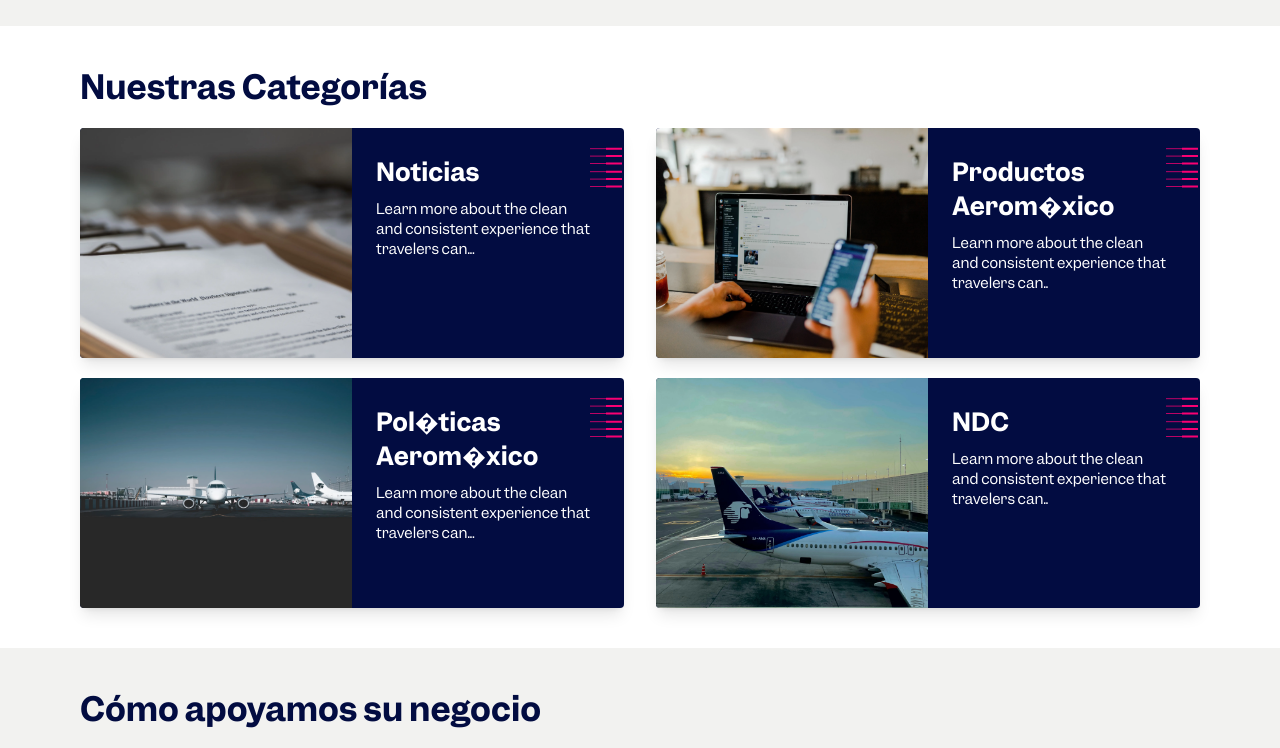
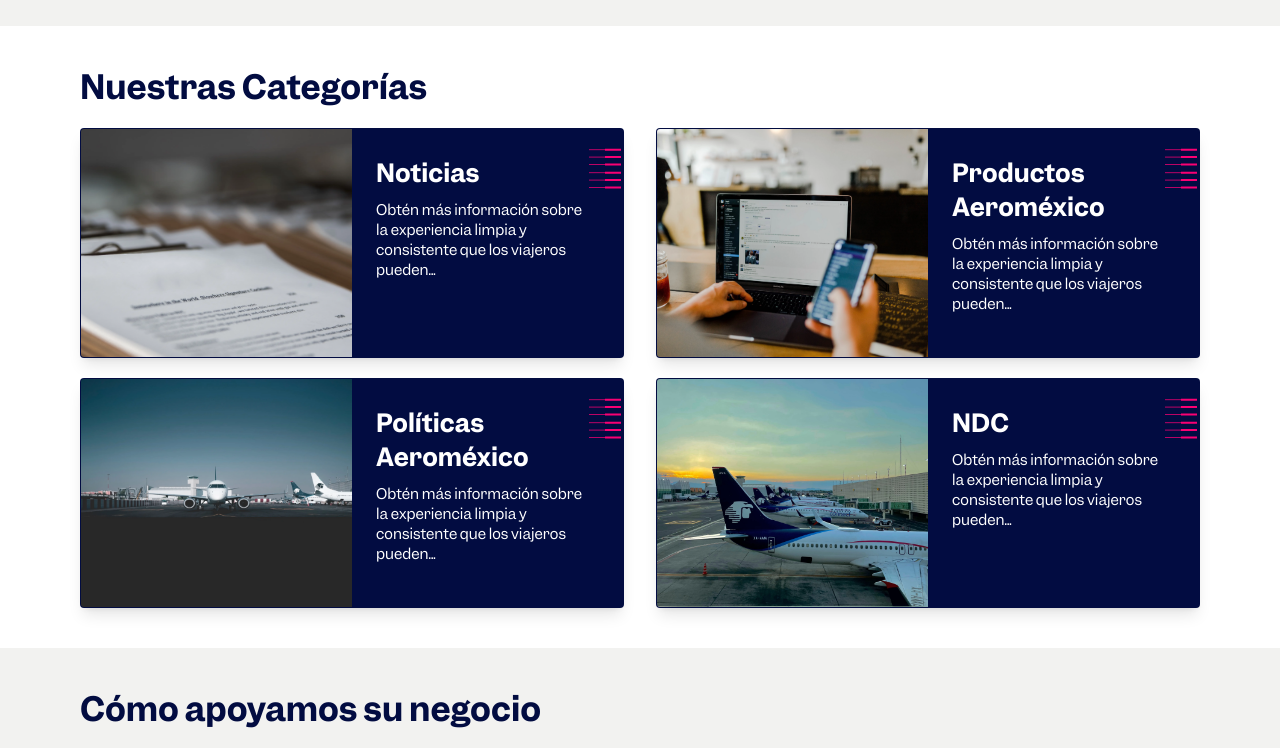
Before and after one commit to GJVizconde/aeromexico-maintenance-site, a Vue app: page / in a window 1280 px wide. Shown: the part 960-1708 px from the top of the page. Built offline with nearby package versions, Linux system fonts and the light colour scheme.

Commit message:
feat: add Category data

```diff
--- a/src/components/ui/BaseCard.vue
+++ b/src/components/ui/BaseCard.vue
@@ -5,20 +5,23 @@
   variant?: CardVariant;
   padding?: 'none' | 'sm' | 'md' | 'lg';
   as?: 'div' | 'article' | 'section';
+  bgClass?: string;
 }
 
 withDefaults(defineProps<Props>(), {
   variant: 'default',
   padding: 'md',
   as: 'div',
+  bgClass: 'bg-white',
 });
 </script>
 
 <template>
   <component
     :is="as"
-    class="rounded-sm bg-white transition"
+    class="rounded-sm transition"
     :class="[
+      bgClass,
       // Variantes del card
       variant === 'default' && 'shadow-sm border border-gray-200',
       variant === 'elevated' && 'shadow-lg border border-transparent',
--- /dev/null
+++ b/src/data/category.json
@@ -0,0 +1,26 @@
+[
+  {
+    "id": "1",
+    "titleKey": "categories.1.title",
+    "textKey": "categories.1.text",
+    "img": "category-1.webp"
+  },
+  {
+    "id": "2",
+    "titleKey": "categories.2.title",
+    "textKey": "categories.2.text",
+    "img": "category-2.webp"
+  },
+  {
+    "id": "3",
+    "titleKey": "categories.3.title",
+    "textKey": "categories.3.text",
+    "img": "category-3.webp"
+  },
+  {
+    "id": "4",
+    "titleKey": "categories.4.title",
+    "textKey": "categories.4.text",
+    "img": "category-4.webp"
+  }
+]
--- a/src/features/maintenance/Categories.vue
+++ b/src/features/maintenance/Categories.vue
@@ -1,5 +1,5 @@
 <script setup lang="ts">
-import stelasMobileIcon from '@/assets/icons/stelas-mobile.svg';
+import CategoryCard from './CategoryCard.vue';
 import type { CategoryItem } from './maintenance.types';
 
 interface Props {
@@ -20,43 +20,7 @@
       </h2>
 
       <div class="mt-5 grid gap-x-8 gap-y-5 lg:grid-cols-2">
-        <article
-          v-for="(cat, idx) in items"
-          :key="idx"
-          class="relative grid grid-cols-[266px_1fr] lg:grid-cols-2 overflow-hidden rounded-sm bg-amBluePremium shadow-lg lg:h-[230px]"
-        >
-          <img
-            :src="cat.img"
-            alt="category"
-            class="hidden md:block h-full w-full object-cover"
-          />
-
-          <div
-            class="flex flex-col pt-5 pb-5 lg:pt-[27px] pl-5 lg:pl-6 pr-5 md:pr-16 lg:pr-8 text-white"
-          >
-            <h3
-              class="text-2xl leading-[34px] font-GarnettSemibold font-semibold"
-            >
-              {{ cat.title }}
-            </h3>
-
-            <p class="mt-2.5 text-sm leading-5">
-              {{ cat.text }}
-            </p>
-
-            <!-- Icono rojo -->
-            <img
-              :src="stelasMobileIcon"
-              alt="estelas"
-              class="absolute right-0 top-[17px]"
-            />
-            <img
-              :src="stelasMobileIcon"
-              alt="estelas"
-              class="absolute right-0 top-8 md:top-10"
-            />
-          </div>
-        </article>
+        <CategoryCard v-for="(cat, idx) in items" :key="idx" :item="cat" />
       </div>
     </div>
   </section>
--- /dev/null
+++ b/src/features/maintenance/CategoryCard.vue
@@ -0,0 +1,52 @@
+<script setup lang="ts">
+import BaseCard from '@/components/ui/BaseCard.vue';
+import stelasMobileIcon from '@/assets/icons/stelas-mobile.svg';
+
+import type { CategoryItem } from './maintenance.types';
+
+interface Props {
+  item: CategoryItem;
+}
+
+const props = defineProps<Props>();
+</script>
+
+<template>
+  <BaseCard
+    as="article"
+    variant="elevated"
+    padding="none"
+    bg-class="bg-amBluePremium"
+    class="relative grid grid-cols-[266px_1fr] lg:grid-cols-2 overflow-hidden text-white lg:h-[230px]"
+  >
+    <img
+      v-if="props.item.img"
+      :src="props.item.img"
+      :alt="props.item.title"
+      class="hidden md:block h-full w-full object-cover"
+    />
+
+    <div
+      class="flex flex-col pt-5 pb-5 lg:pt-[27px] pl-5 lg:pl-6 pr-5 md:pr-16 lg:pr-8"
+    >
+      <h3 class="text-2xl leading-[34px] font-GarnettSemibold font-semibold">
+        {{ props.item.title }}
+      </h3>
+
+      <p class="mt-2.5 text-sm leading-5">
+        {{ props.item.text }}
+      </p>
+
+      <img
+        :src="stelasMobileIcon"
+        alt="estelas"
+        class="absolute right-0 top-[17px]"
+      />
+      <img
+        :src="stelasMobileIcon"
+        alt="estelas"
+        class="absolute right-0 top-8 md:top-10"
+      />
+    </div>
+  </BaseCard>
+</template>
--- a/src/features/maintenance/maintenance.data.ts
+++ b/src/features/maintenance/maintenance.data.ts
@@ -10,6 +10,7 @@
 import support3Img from '@/assets/images/support-3.webp';
 import support4Img from '@/assets/images/support-4.webp';
 import featuredNews from '@/data/featuredNews.json';
+import categoriesData from '@/data/category.json';
 import navigationLinks from '@/data/navigationLinks.json';
 import { t } from '@/utils/i18n';
 
@@ -34,8 +35,22 @@
   pdf?: string;
 };
 
+type CategoryEntry = {
+  id: string;
+  titleKey: string;
+  textKey: string;
+  img: string;
+};
+
 const featuredImages: Record<string, string> = {
   'distribution.webp': distributionImg,
+};
+
+const categoryImages: Record<string, string> = {
+  'category-1.webp': category1Img,
+  'category-2.webp': category2Img,
+  'category-3.webp': category3Img,
+  'category-4.webp': category4Img,
 };
 
 export const NAV_ITEMS: string[] = (navigationLinks as NavigationLink[]).map(
@@ -53,48 +68,33 @@
   pdf,
 }));
 
-export const CATEGORY_ITEMS: CategoryItem[] = [
-  {
-    title: 'Noticias',
-    text: 'Learn more about the clean and consistent experience that travelers can...',
-    img: category1Img,
-  },
-  {
-    title: 'Productos Aerom�xico',
-    text: 'Learn more about the clean and consistent experience that travelers can..',
-    img: category2Img,
-  },
-  {
-    title: 'Pol�ticas Aerom�xico',
-    text: 'Learn more about the clean and consistent experience that travelers can...',
-    img: category3Img,
-  },
-  {
-    title: 'NDC',
-    text: 'Learn more about the clean and consistent experience that travelers can..',
-    img: category4Img,
-  },
-];
+export const CATEGORY_ITEMS: CategoryItem[] = (
+  categoriesData as CategoryEntry[]
+).map(({ titleKey, textKey, img }) => ({
+  title: t(titleKey),
+  text: t(textKey),
+  img: categoryImages[img] ?? category1Img,
+}));
 
 export const SUPPORT_ITEMS: SupportItem[] = [
   {
     title: 'Chat 24 horas',
-    text: 'Tendr�s una ayuda 24 horas para poder solucionar dudas que llegues a tener.',
+    text: 'Tendrás una ayuda 24 horas para poder solucionar dudas que llegues a tener.',
     img: support1Img,
   },
   {
     title: 'Chat 24 horas',
-    text: 'Tendr�s una ayuda 24 horas para poder solucionar dudas que llegues a tener.',
+    text: 'Tendrás una ayuda 24 horas para poder solucionar dudas que llegues a tener.',
     img: support2Img,
   },
   {
     title: 'Chat 24 horas',
-    text: 'Tendr�s una ayuda 24 horas para poder solucionar dudas que llegues a tener.',
+    text: 'Tendrás una ayuda 24 horas para poder solucionar dudas que llegues a tener.',
     img: support3Img,
   },
   {
     title: 'Chat 24 horas',
-    text: 'Tendr�s una ayuda 24 horas para poder solucionar dudas que llegues a tener.',
+    text: 'Tendrás una ayuda 24 horas para poder solucionar dudas que llegues a tener.',
     img: support4Img,
   },
 ];
--- a/src/locales/es.json
+++ b/src/locales/es.json
@@ -33,5 +33,23 @@
     "title": "Sitio en mantenimiento",
     "description": "Te sugerimos llamar a Global Support o escribirnos por el chat.",
     "cta": "Chat Aeroméxico"
+  },
+  "categories": {
+    "1": {
+      "title": "Noticias",
+      "text": "Obtén más información sobre la experiencia limpia y consistente que los viajeros pueden..."
+    },
+    "2": {
+      "title": "Productos Aeroméxico",
+      "text": "Obtén más información sobre la experiencia limpia y consistente que los viajeros pueden..."
+    },
+    "3": {
+      "title": "Políticas Aeroméxico",
+      "text": "Obtén más información sobre la experiencia limpia y consistente que los viajeros pueden..."
+    },
+    "4": {
+      "title": "NDC",
+      "text": "Obtén más información sobre la experiencia limpia y consistente que los viajeros pueden..."
+    }
   }
 }
```
